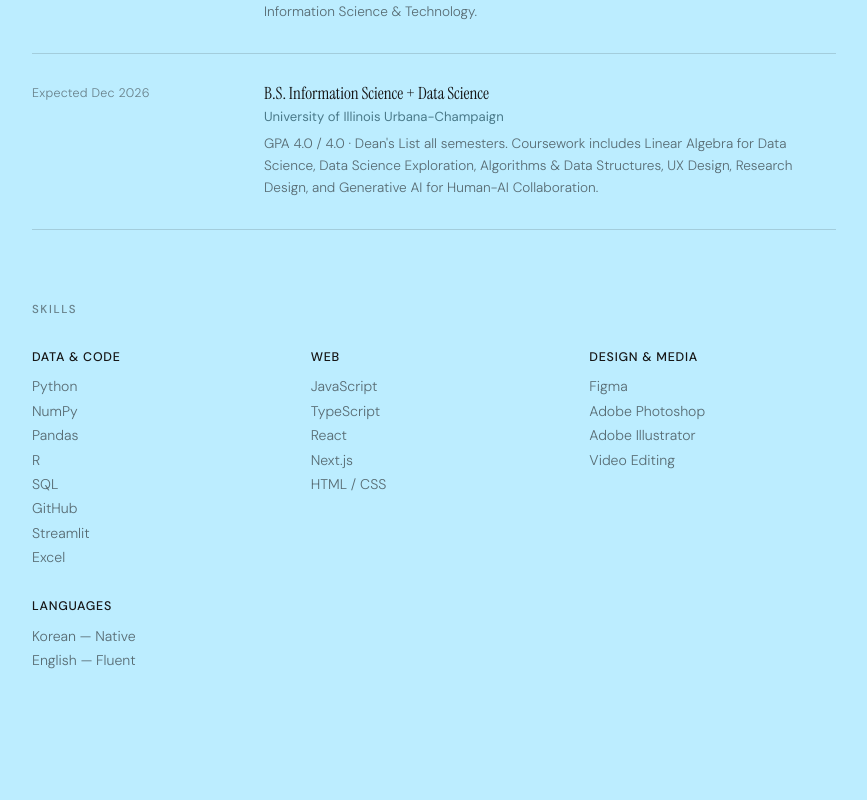
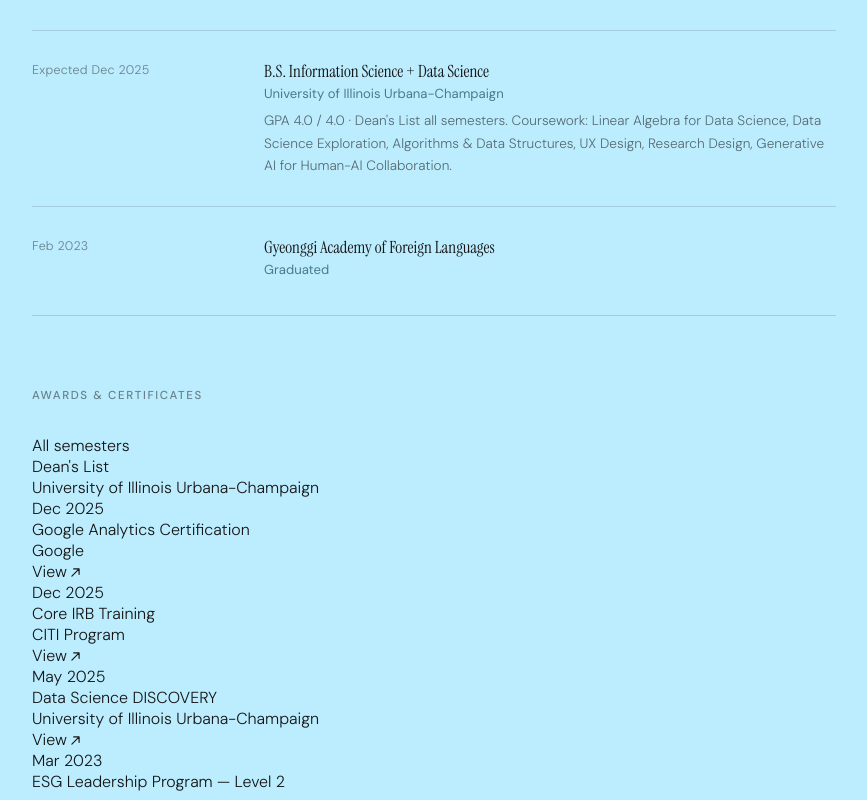
Before and after one commit to sageskim/sage-portfolio, a Next.js app: page /about in a window 1280 px wide. Shown: the part 1220-2020 px from the top of the page, without its empty margins (16-883 px from the left). Built offline with nearby package versions, Linux system fonts and the light colour scheme.

Commit message:
Update page.tsx

```diff
--- a/app/about/page.tsx
+++ b/app/about/page.tsx
@@ -1,9 +1,14 @@
-export default function About() {
+const ArrowSvg = () => (
+  <svg xmlns="http://www.w3.org/2000/svg" width="9" height="9" viewBox="0 0 10 10" fill="none" aria-hidden="true">
+    <path d="M1 9L9 1M9 1H3M9 1V7" stroke="currentColor" strokeWidth="1.3" strokeLinecap="round" strokeLinejoin="round"/>
+  </svg>
+);
+
 const timeline = [
   {
     year: "Aug 2025 — Present",
     title: "ATLAS — STAT Team Member",
-      place: "Association of The Liberal Arts and Sciencesm, UIUC",
+    place: "Association of The Liberal Arts and Sciences",
     desc: "Collaborating on data analysis projects using Python and GitHub. Developed a loan approval prediction model; building an interactive Streamlit dashboard. Preparing for datathon competitions.",
   },
   {
@@ -15,54 +20,82 @@
   {
     year: "Jan 2026 — Present",
     title: "GLOBE — Member",
-      place: "Global Leaders Orange and Blue Engagement, UIUC",
+    place: "Global Leaders Orange and Blue Engagement",
     desc: "Engaged in intercultural discussions with students from diverse backgrounds. Developing global awareness and cross-cultural communication skills.",
   },
   {
     year: "Aug 2024 — Dec 2024",
     title: "Research Assistant",
-      place: "University of Wisconsin, Milwaukee",
-      desc: "Assisted research on how nationality influences movie genre preferences. Conducted literature reviews, organized datasets, and performed qualitative analysis to identify patterns.",
+    place: "University of Illinois Urbana-Champaign",
+    desc: "Assisted research on how nationality influences movie genre preferences. Conducted literature reviews, organized datasets, and performed qualitative analysis.",
   },
   {
     year: "Jan 2024 — May 2024",
     title: "Course Note Taker — Volunteer",
-      place: "University of Wisconsin, Milwaukee",
+    place: "University of Illinois Urbana-Champaign",
     desc: "Provided structured digital notes for students with hearing disabilities in Introduction to Information Science & Technology.",
   },
   {
-      year: "Expected Dec 2026",
+    year: "Expected Dec 2025",
     title: "B.S. Information Science + Data Science",
     place: "University of Illinois Urbana-Champaign",
-      desc: "GPA 4.0 / 4.0 · Dean's List all semesters. Coursework includes Linear Algebra for Data Science, Data Science Exploration, Algorithms & Data Structures, UX Design, Research Design, and Generative AI for Human-AI Collaboration.",
+    desc: "GPA 4.0 / 4.0 · Dean's List all semesters. Coursework: Linear Algebra for Data Science, Data Science Exploration, Algorithms & Data Structures, UX Design, Research Design, Generative AI for Human-AI Collaboration.",
+  },
+  {
+    year: "Feb 2023",
+    title: "Gyeonggi Academy of Foreign Languages",
+    place: "Graduated",
+    desc: "",
+  },
+];
+
+const awards = [
+  {
+    year: "All semesters",
+    title: "Dean's List",
+    issuer: "University of Illinois Urbana-Champaign",
+    link: null,
+  },
+  {
+    year: "Dec 2025",
+    title: "Google Analytics Certification",
+    issuer: "Google",
+    link: "https://skillshop.credential.net/494990e7-bd92-43e4-b767-1a14d444f2f9#acc.xAlnVQwy",
+  },
+  {
+    year: "Dec 2025",
+    title: "Core IRB Training",
+    issuer: "CITI Program",
+    link: "https://www.citiprogram.org/verify/?w83de1068-9cd1-4607-a1e1-2dcab947a42f-74027029",
+  },
+  {
+    year: "May 2025",
+    title: "Data Science DISCOVERY",
+    issuer: "University of Illinois Urbana-Champaign",
+    link: "https://d7.cs.illinois.edu/badges/stat107-sp25-BDFNSFX5RbCUCOPun6uZdvua7a2KG2/",
+  },
+  {
+    year: "Mar 2023",
+    title: "ESG Leadership Program — Level 2",
+    issuer: "",
+    link: null,
   },
 ];
 
 const skills = [
-    {
-      category: "Data & Code",
-      items: ["Python", "NumPy", "Pandas", "R", "SQL", "GitHub", "Streamlit", "Excel"],
-    },
-    {
-      category: "Web",
-      items: ["JavaScript", "TypeScript", "React", "Next.js", "HTML / CSS"],
-    },
-    {
-      category: "Design & Media",
-      items: ["Figma", "Adobe Photoshop", "Adobe Illustrator", "Video Editing"],
-    },
-    {
-      category: "Languages",
-      items: ["Korean — Native", "English — Fluent"],
-    },
+  { category: "Data & Code", items: ["Python", "NumPy", "Pandas", "R", "SQL", "GitHub", "Streamlit", "Excel"] },
+  { category: "Web", items: ["JavaScript", "TypeScript", "React", "Next.js", "HTML / CSS"] },
+  { category: "Design & Media", items: ["Figma", "Adobe Photoshop", "Adobe Illustrator", "Video Editing"] },
+  { category: "Languages", items: ["Korean — Native", "English — Fluent"] },
 ];
 
+export default function About() {
   return (
     <main className="about-page">
       <section className="about-intro">
         <p className="about-intro-text">
-          I explore the intersection of data, creativity, and culture — turning complex
-          information into clear, meaningful insights. Based between Illinois and Seoul.
+          I explore the intersection of data, creativity, and culture — turning
+          complex information into clear, meaningful insights. Based between Illinois and Seoul.
         </p>
       </section>
 
@@ -75,8 +108,30 @@
               <div className="timeline-body">
                 <p className="timeline-title">{item.title}</p>
                 <p className="timeline-place">{item.place}</p>
-                <p className="timeline-desc">{item.desc}</p>
+                {item.desc && <p className="timeline-desc">{item.desc}</p>}
               </div>
+            </div>
+          ))}
+        </div>
+      </section>
+
+      <section className="about-section">
+        <h2 className="section-label">Awards & Certificates</h2>
+        <div className="awards-list">
+          {awards.map((item, i) => (
+            <div className="award-item" key={i}>
+              <span className="award-year">{item.year}</span>
+              <div>
+                <p className="award-title">{item.title}</p>
+                {item.issuer && <p className="award-issuer">{item.issuer}</p>}
+              </div>
+              {item.link ? (
+                <a href={item.link} target="_blank" rel="noopener noreferrer" className="award-link">
+                  View <ArrowSvg />
+                </a>
+              ) : (
+                <span />
+              )}
             </div>
           ))}
         </div>
```
Lines whose indentation alone changed are shown as unchanged.
